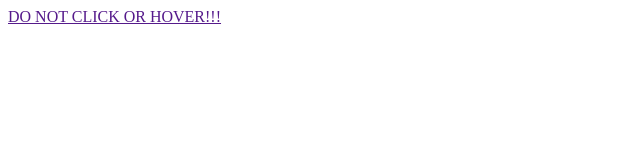
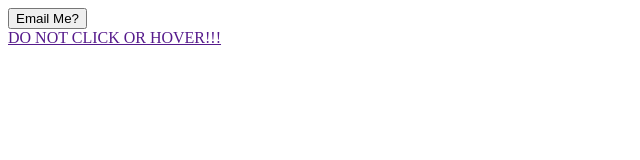
Before and after one commit to hayden-droid/java-test, a plain HTML site: page site-1/index.html in a window 1280 px wide. Shown: the whole page, without its empty margins (0-640 px from the left). Drawn offline with Linux system fonts and the light colour scheme.

Commit message:
Update index.html

```diff
--- a/site-1/index.html
+++ b/site-1/index.html
@@ -6,6 +6,13 @@
 </head>
 
 <body>
+
+  <div id="email" class="email1">
+    <form>
+      <input type="button" value="Email Me?" onMouseOver="alert('Do You Dare To Email Me?');return true;" onClick="location.href='mailto:descendo@fbi.ac'">
+    </form>
+  </div>
+
   <a href="" onMouseOver="alert('DID YOU HOVERED MY LINK? HOW DARE YOU!!!');return true;">DO NOT CLICK OR HOVER!!!</a>
 </body>
 </html>
```
